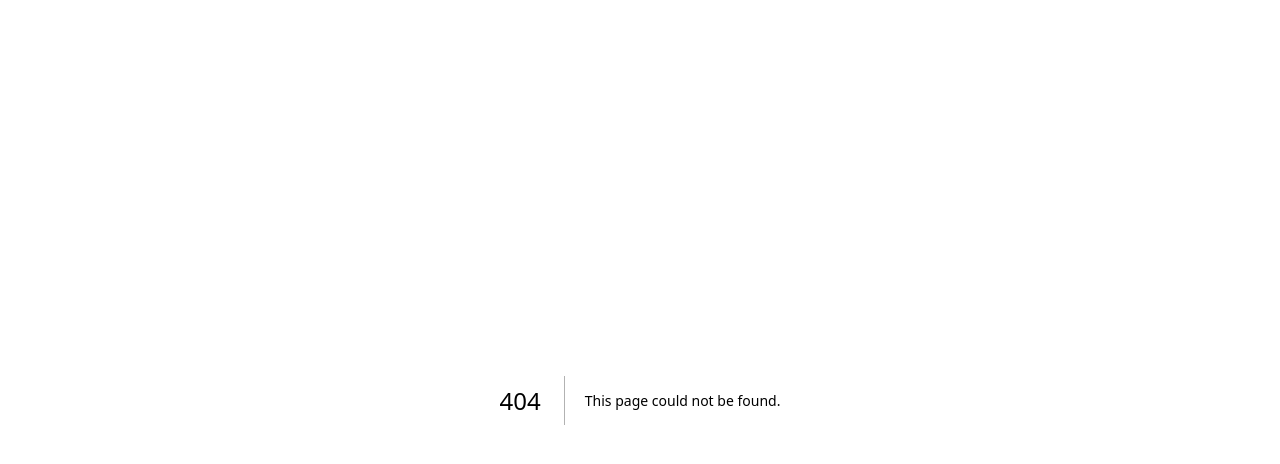
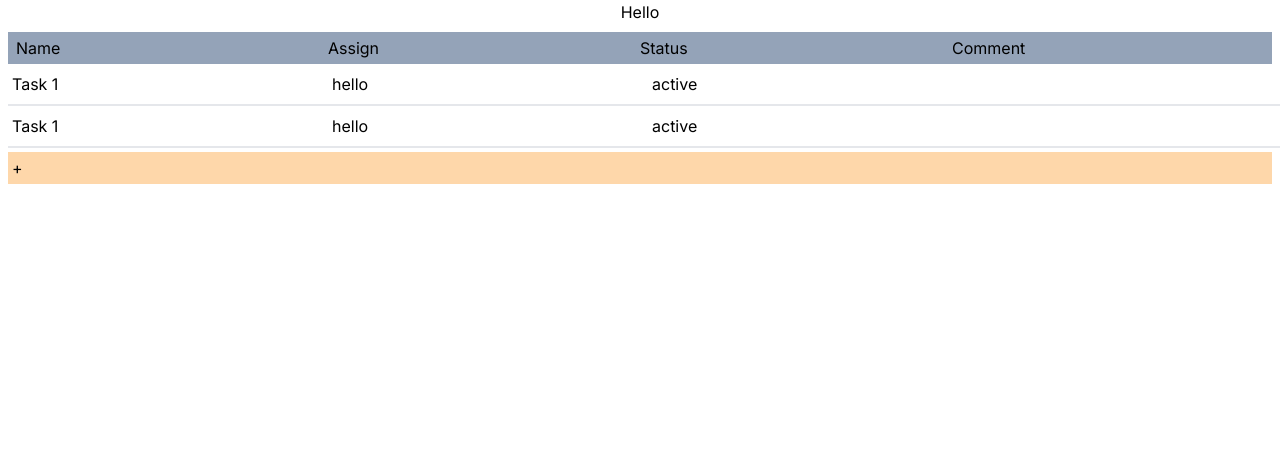
Before and after one commit to sihotang-yonathan1/collaborative-todo-app-nextjs, a Next.js app: page /task in a window 1280 px wide. Before the commit this address had no page. Shown: the top 464 px of the page. Built offline with nearby package versions, Linux system fonts and the light colour scheme.

Commit message:
[app/task] Add task page

```diff
--- /dev/null
+++ b/app/task/component/TaskList.tsx
@@ -0,0 +1,49 @@
+export function TaskCell({data}: {data: string | null}){
+    return (
+        <div className="flex-1 px-1">
+            <p>{data}</p>
+        </div>
+    )
+}
+
+export function TaskRow({title, assignedPerson, status, comment}: {title: string, assignedPerson: string[], status: string, comment: string | null}){
+    return (
+        <div className="flex py-2 w-screen border-b-2">
+            <TaskCell data={title}/>
+            <TaskCell data={assignedPerson.at(0) ?? ""}/>
+            <TaskCell data={status}/>
+            <TaskCell data={comment}/>
+        </div>
+    )
+}
+
+export default function TaskList(){
+    return (
+       <div className="flex flex-col p-2">
+            <div className="flex flex-col relative">
+                {/* Header */}
+                <div className="flex w-full bg-slate-400 px-2 py-1">
+                    <p className="flex-1">Name</p>
+                    <p className="flex-1">Assign</p>
+                    <p className="flex-1">Status</p>
+                    <p className="flex-1">Comment</p>
+                </div>
+                <TaskRow
+                    title="Task 1"
+                    assignedPerson={["hello"]}
+                    status="active"
+                    comment={null}
+                />
+                <TaskRow
+                    title="Task 1"
+                    assignedPerson={["hello"]}
+                    status="active"
+                    comment={null}
+                />
+            </div>
+            <div className="bottom-0 bg-orange-200 my-1">
+                <button className="p-1">+</button>
+            </div>
+       </div>
+    )
+}
--- /dev/null
+++ b/app/task/component/TaskSection.tsx
@@ -0,0 +1,12 @@
+import TaskList from "./TaskList";
+
+export default function TaskSection({title}: {title: string}){
+    return (
+        <>
+            <div className="flex flex-col justify-center items-center">
+                <p>{title}</p>
+            </div>
+            <TaskList />
+        </>
+    )
+}
--- /dev/null
+++ b/app/task/page.tsx
@@ -0,0 +1,10 @@
+import TaskList from "./component/TaskList";
+import TaskSection from "./component/TaskSection";
+
+export default function TaskPage(){
+    return (
+        <div className="flex flex-col w-full h-screen">
+           <TaskSection title="Hello"/>
+        </div>
+    )
+}
```
